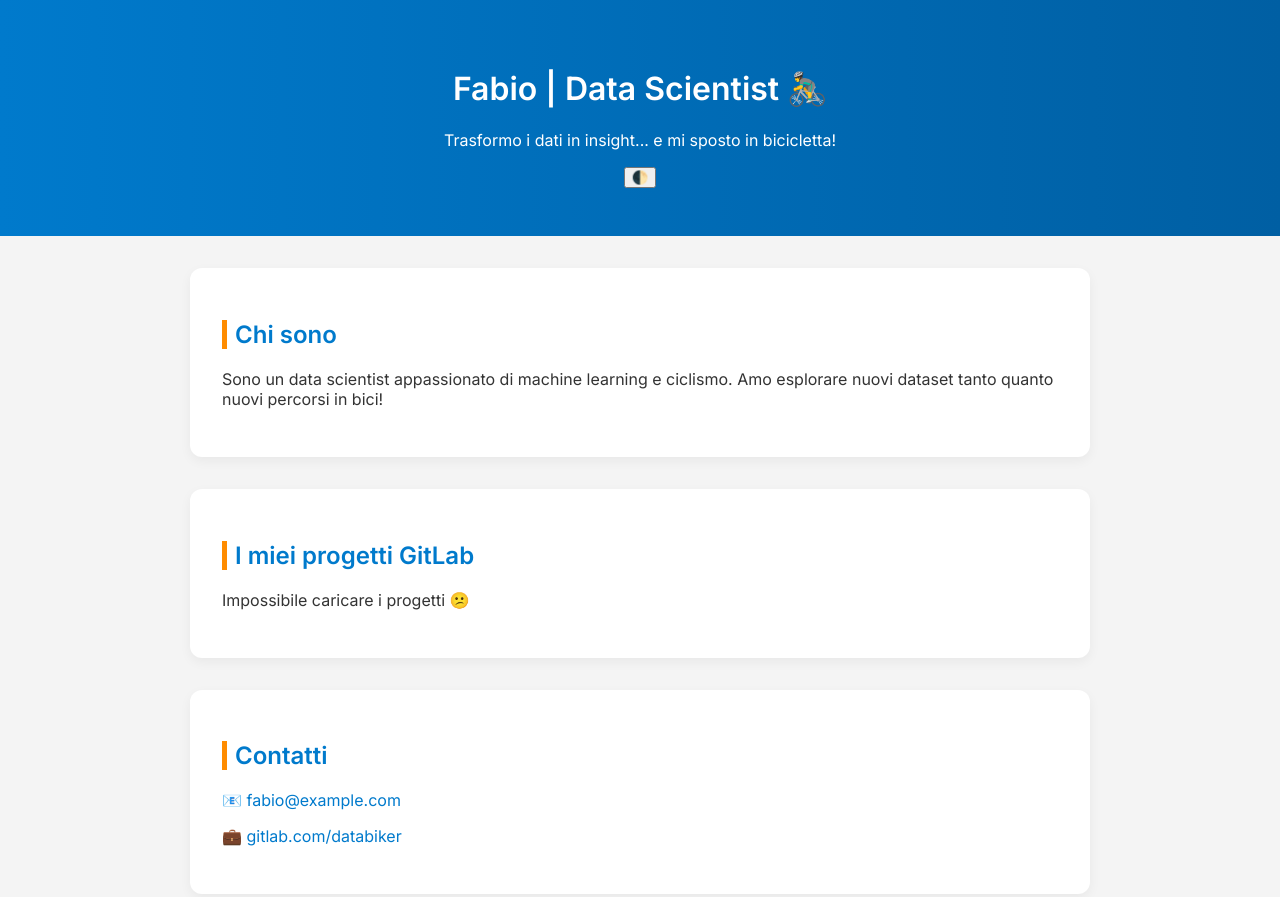
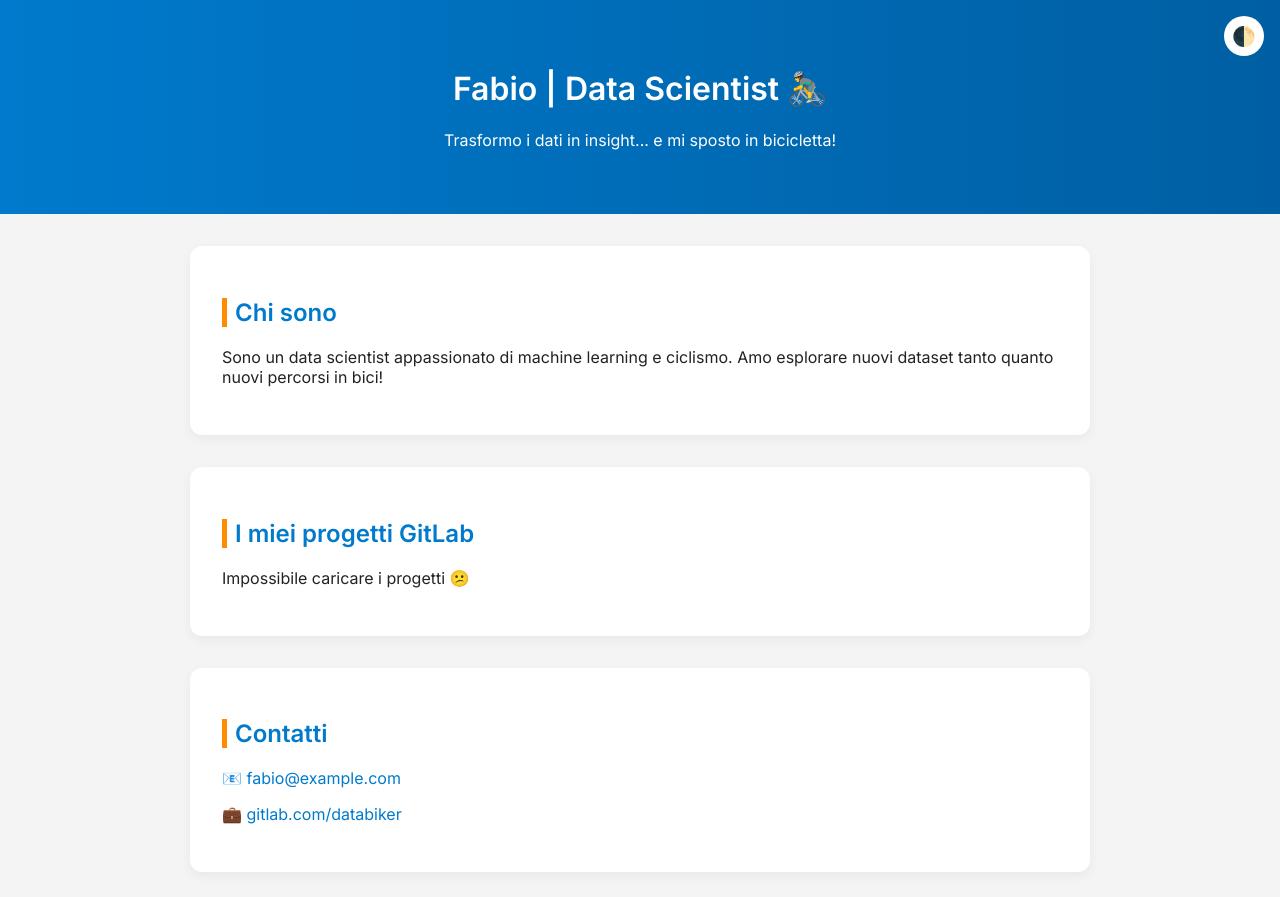
Before and after one commit to chainreactionds/chainreactionds.github.io, a plain HTML site: page index.html in a window 1280 px wide. Shown: the top 897 px of the page. Drawn offline with Linux system fonts and the light colour scheme; no server answers.

Commit message:
Update style.css

```diff
--- a/style.css
+++ b/style.css
@@ -1,37 +1,61 @@
+/* Variabili di default (tema chiaro) */
 :root {
   --bg: #f4f4f4;
-  --text: #333;
-  --card-bg: white;
+  --text: #222;
+  --card-bg: #ffffff;
   --accent: #007acc;
   --accent2: #ff8c00;
 }
 
-/* 🌙 Dark mode automatica */
-@media (prefers-color-scheme: dark) {
-  :root {
-    --bg: #121212;
-    --text: #ddd;
-    --card-bg: #1e1e1e;
-    --accent: #5db2ff;
-    --accent2: #ffa94d;
-  }
+/* Tema scuro */
+[data-theme="dark"] {
+  --bg: #0e1116;
+  --text: #e0e0e0;
+  --card-bg: #1a1d23;
+  --accent: #5db2ff;
+  --accent2: #ffa94d;
 }
 
+/* Struttura generale */
 body {
   margin: 0;
   font-family: 'Inter', sans-serif;
   background-color: var(--bg);
   color: var(--text);
-  transition: background-color 0.3s, color 0.3s;
+  transition: background-color 0.4s, color 0.4s;
 }
 
+/* Header e pulsante */
 header {
   background: linear-gradient(90deg, var(--accent), #005fa3);
   color: white;
   text-align: center;
   padding: 3rem 1rem;
+  position: relative;
 }
 
+/* Pulsante per cambiare tema */
+#theme-toggle {
+  position: absolute;
+  top: 1rem;
+  right: 1rem;
+  background: var(--card-bg);
+  color: var(--text);
+  border: none;
+  border-radius: 50%;
+  width: 40px;
+  height: 40px;
+  cursor: pointer;
+  font-size: 1.2rem;
+  transition: background 0.3s, color 0.3s;
+}
+
+#theme-toggle:hover {
+  background: var(--accent2);
+  color: white;
+}
+
+/* Sezioni, link e footer come prima */
 main {
   max-width: 900px;
   margin: 2rem auto;
@@ -78,6 +102,3 @@ footer {
   margin: 1rem 0;
   border-left: 4px solid var(--accent);
 }
-.project-card a {
-  font-weight: 600;
-}
```
